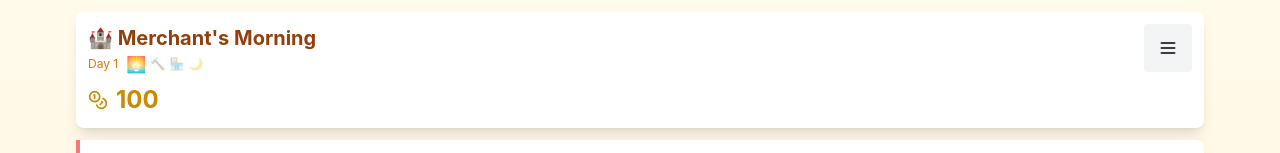
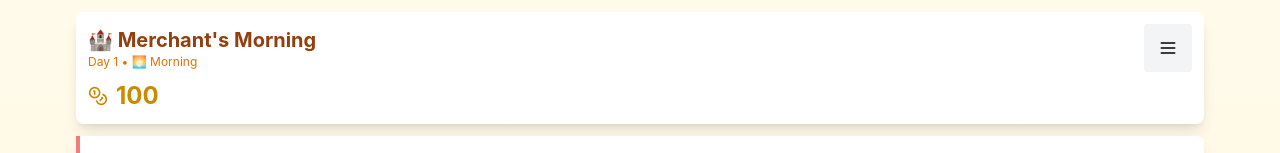
Before and after one commit to hendrism/merchants-morning, a React (Create React App) app: page / in a window 1280 px wide. Shown: the top 153 px of the page. Built offline with nearby package versions, Linux system fonts and the light colour scheme.

Commit message:
Refine material cards and header layout

```diff
--- a/src/App.jsx
+++ b/src/App.jsx
@@ -20,7 +20,6 @@ import generateId from './utils/id';
 const MerchantsMorning = () => {
   const [gameState, setGameState, resetGame] = useGameState();
 
-  const PHASE_SEQUENCE = [PHASES.MORNING, PHASES.CRAFTING, PHASES.SHOPPING, PHASES.END_DAY];
   const PHASE_ICONS = {
     [PHASES.MORNING]: '🌅',
     [PHASES.CRAFTING]: '🔨',
@@ -300,21 +299,12 @@ const MerchantsMorning = () => {
         className="max-w-6xl mx-auto p-3"
       >
         <div className="bg-white rounded-lg shadow-lg p-3 mb-3 dark:bg-gray-800">
-          <div className="flex items-start justify-between">
+          <div className="flex items-center justify-between">
             <div>
               <h1 className="text-lg sm:text-xl font-bold text-amber-800 dark:text-amber-300">🏰 Merchant's Morning</h1>
-              <p className="text-sm sm:text-xs text-amber-600 dark:text-amber-400 flex items-center gap-2">
-                <span>Day {gameState.day}</span>
-                <span className="flex items-center gap-1">
-                  {PHASE_SEQUENCE.map(phase => (
-                    <span
-                      key={phase}
-                      className={phase === gameState.phase ? 'text-base' : 'opacity-40'}
-                    >
-                      {PHASE_ICONS[phase]}
-                    </span>
-                  ))}
-                </span>
+              <p className="text-sm sm:text-xs text-amber-600 dark:text-amber-400">
+                Day {gameState.day} • {PHASE_ICONS[gameState.phase]}{' '}
+                {gameState.phase.charAt(0).toUpperCase() + gameState.phase.slice(1)}
               </p>
             </div>
             <div className="relative">
@@ -475,10 +465,13 @@ const MerchantsMorning = () => {
                   {getCardState('materials').expanded && (
                     <CardContent expanded={getCardState('materials').expanded}>
             {Object.keys(materialsByType).length > 0 ? (
-              <div className="material-categories space-y-2">
+              <div className="material-categories space-y-4">
                 {Object.entries(materialsByType).map(([type, mats]) => (
-                  <div key={type} className="category-row flex items-start gap-2">
-                    <div className="category-icon text-lg">{getCategoryIcon(type)}</div>
+                  <div key={type} className="category-group">
+                    <div className="flex items-center gap-2 mb-2">
+                      <span className="text-lg">{getCategoryIcon(type)}</span>
+                      <span className="capitalize font-medium">{type}</span>
+                    </div>
                     <div className="materials-row flex flex-wrap gap-2">
                       {mats.map(({ id, count, material }) => (
                         <MaterialCard key={id} material={material} count={count} />
--- a/src/components/MaterialCard.jsx
+++ b/src/components/MaterialCard.jsx
@@ -21,17 +21,12 @@ const MaterialCard = ({ material, count }) => (
       {count > 5 && <span className="more-indicator">...</span>}
     </div>
     <span className="quantity-badge">{count}</span>
-      <div className="material-info">
-        <span className="material-name">{material.name}</span>
-        <span className="quantity">{count}</span>
-      </div>
   </div>
 );
 
 MaterialCard.propTypes = {
   material: PropTypes.shape({
     icon: PropTypes.node,
-    name: PropTypes.string,
     rarity: PropTypes.string,
   }).isRequired,
   count: PropTypes.number.isRequired,
--- a/src/index.css
+++ b/src/index.css
@@ -269,12 +269,12 @@ textarea:focus {
   border: 2px solid transparent;
   transition: all 0.2s ease;
   width: 4rem;
-  height: 5rem;
+  height: 4rem;
   position: relative;
   display: flex;
   flex-direction: column;
   align-items: center;
-  justify-content: flex-end;
+  justify-content: center;
 }
 
 .material-card .visual-stack {
@@ -307,12 +307,6 @@ textarea:focus {
   font-size: 0.75rem;
 }
 
-.material-card .material-info {
-  text-align: center;
-  font-size: 0.75rem;
-  margin-top: 0.25rem;
-}
-
 .material-card.rarity-common {
   border-color: #6c757d;
   background: linear-gradient(135deg, #f8f9fa 0%, #e9ecef 100%);
```
